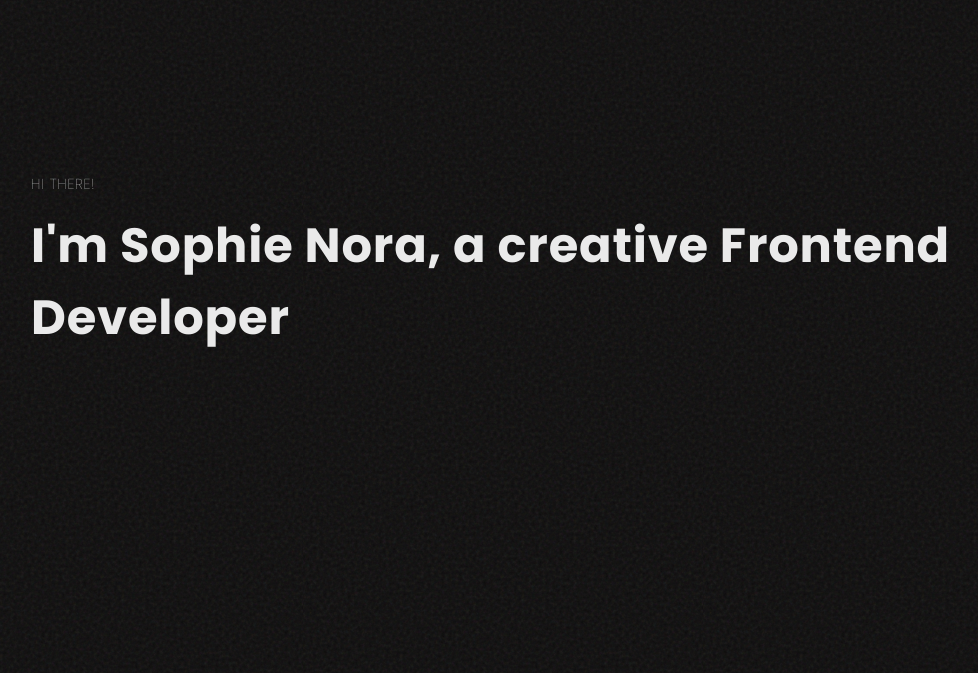
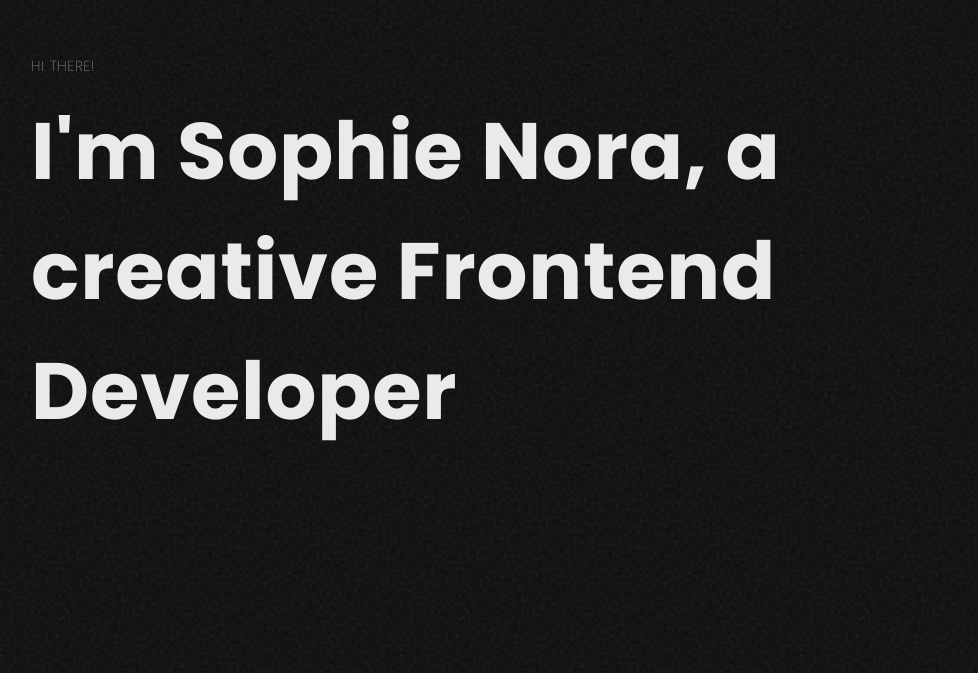
Before and after one commit to zofienora/portfolio-v032025, a React (Vite) app: page / in a window 1280 px wide. Shown: the part 127-800 px from the top of the page, without its empty margins (97-1075 px from the left). Built offline with nearby package versions, Linux system fonts and the light colour scheme.

Commit message:
added media query for header

```diff
--- a/src/App.css
+++ b/src/App.css
@@ -16,6 +16,17 @@ header {
   font-size: 3rem;
 }
 
+@media screen and (min-width: 400px) {
+  .header-line {
+    font-size: 4rem;
+  }
+ }
+
+ @media screen and (min-width: 1100px) {
+  .header-line {
+    font-size: 5rem;
+  }
+ }
 
 
 /* about */
```
